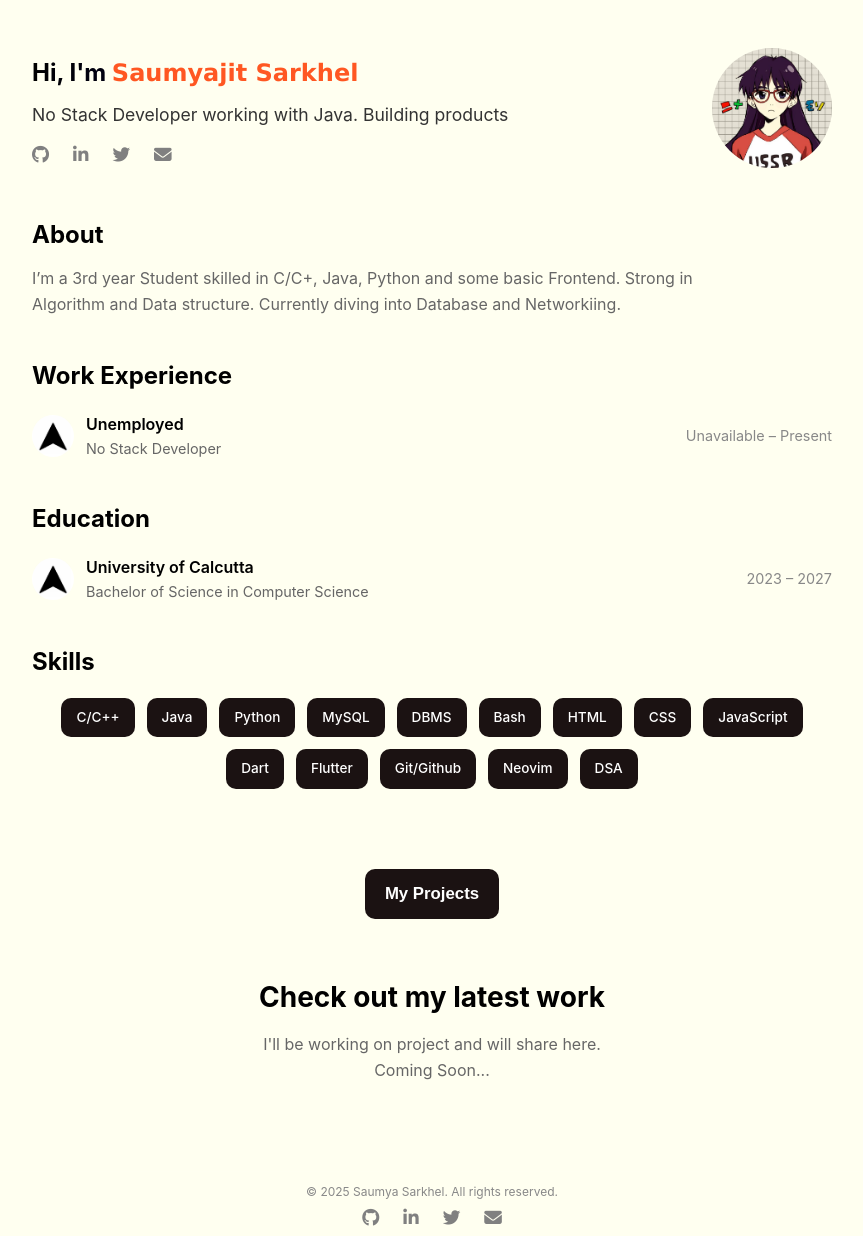
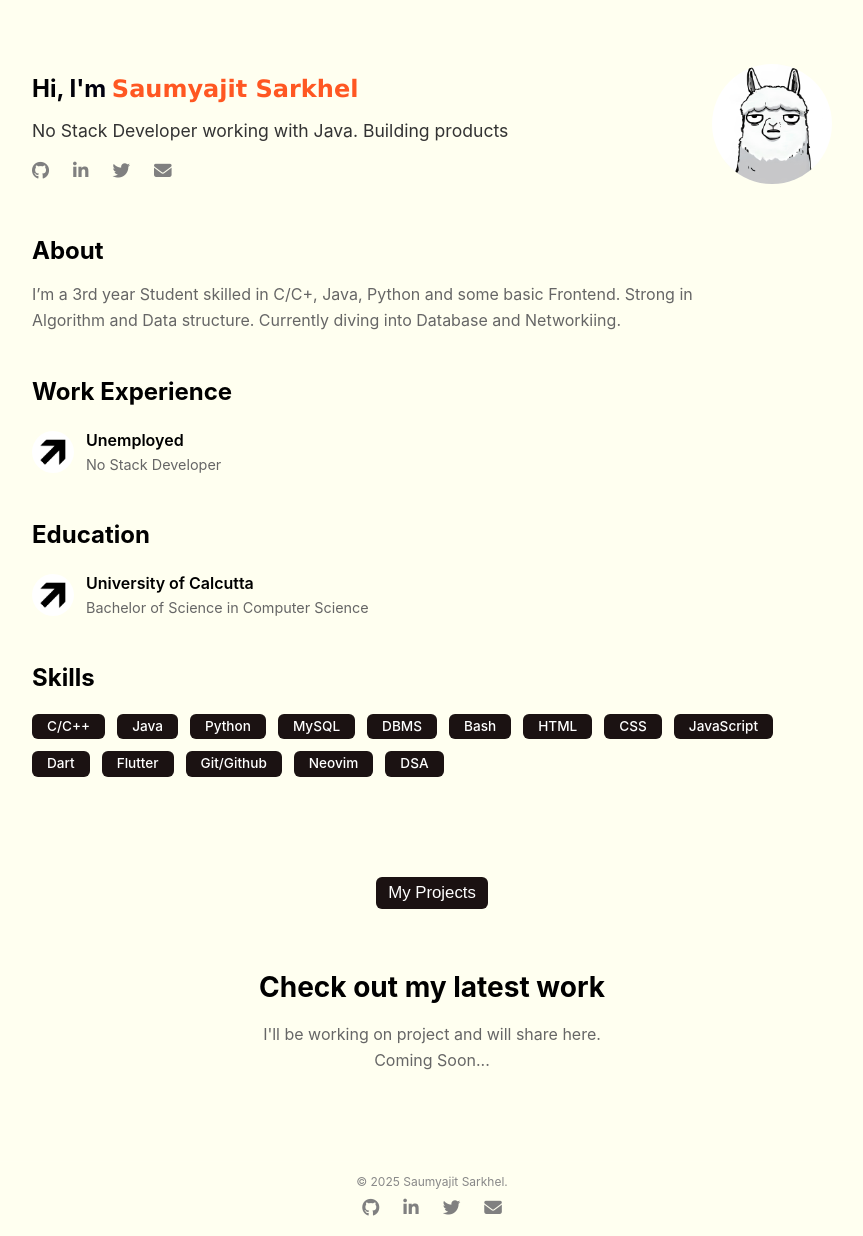
Before and after one commit to Saumya-sarkhel/Saumya.dev, a plain HTML site: page index.html in a window 1280 px wide. Shown: the whole page, without its empty margins (208-1071 px from the left). Drawn offline with Linux system fonts and the light colour scheme.

Commit message:
Updated profile-2

```diff
--- a/style.css
+++ b/assets/css/style.css
@@ -11,7 +11,7 @@ body {
     background: #FFFFF0; /* Ivory white */
     color: #000;
     line-height: 1.6;
-    padding: 1em;
+    padding: 2em;
 }
 
 .gradient-text{
@@ -26,6 +26,8 @@ body {
     max-width: 800px;
     margin: 0 auto;
 }
+
+
 
 /* ======= Hero Section =========*/
 .hero {
@@ -82,7 +84,12 @@ body {
     border-radius: 50%;
     object-fit: cover;
     cursor: pointer;
+    transition: transform 0.3s ease;
 }
+.hero-img img:hover {
+    transform: scale(1.05);
+}
+
 
 /* ====== Section Headings ====== */
 section h2 {
@@ -179,16 +186,17 @@ section h2 {
 .skills .tags {
     display: flex;
     flex-wrap: wrap;
-    justify-content: center;
+    justify-content: left;
     gap: 12px;
     margin-top: 1rem;
+    padding-bottom: 20px;
 }
 
 .tags span {
     background-color: #1B1212;
     color: #fff;
-    padding: 8px 14px;
-    border-radius: 10px;
+    padding: 1px 14px;
+    border-radius: 6px;
     font-weight: 500;
     font-size: 0.85rem;
     cursor: pointer;
@@ -208,9 +216,9 @@ section h2 {
     font-size: 1.05rem;
     color: #fff;
     border: none;
-    padding: 15px 20px;
-    border-radius: 10px;
-    font-weight: 600;
+    padding: 6px 12px;
+    border-radius: 6px;
+    font-weight: 450;
     margin-bottom: 1rem;
 }
 
--- a/index.html
+++ b/index.html
@@ -4,15 +4,15 @@
 <head>
     <meta charset="UTF-8" />
     <meta name="viewport" content="width=device-width, initial-scale=1.0" />
-    <title>Saumya | Portfolio</title>
-    <link rel="stylesheet" href="style.css" />
-    <link rel="shortcut icon" href="image/icon.png">
+    <title>Saumya | Profile</title>
+    <link rel="stylesheet" href="assets\css\style.css" />
+    <link rel="shortcut icon" href="assets\Images\logo.png">
 
     <link rel="stylesheet" href="https://cdnjs.cloudflare.com/ajax/libs/font-awesome/6.4.0/css/all.min.css" />
 
     <!-- Open Graph tags  -->
     <meta property="og:type" content="website" />
-        <meta property="og:url" content="https://saumya-dev.netlify.app" />
+    <meta property="og:url" content="https://saumya-sarkhel.github.io/Saumya.dev/" />
     <meta property="og:title" content="Saumya's Portfolio" />
     <meta property="og:description" content="Personal Portfolio" />
     <meta property="og:image" content="https://yourwebsite.com/path/to/image.jpg" />
@@ -43,7 +43,7 @@
             </div>
             <!-- Hero image  -->
             <div class="hero-img">
-                <img src="image/profile.jpg" alt="Profile photo" />
+                <img src="assets\Images\profile.jpg" alt="Profile photo" />
             </div>
         </section>
 
@@ -60,13 +60,13 @@
             <h2>Work Experience</h2>
             <div class="job">
                 <div class="job-info">
-                    <img src="image/icon.png" alt="Pikme logo" />
+                    <img src="assets\Images\logo.png" alt="logo" />
                     <div>
                         <h3>Unemployed</h3>
                         <p>No Stack Developer</p>
                     </div>
                 </div>
-                <span class="date">Unavailable – Present</span>
+                <!-- <span class="date">Unavailable – Present</span> -->
             </div>
 
         </section>
@@ -76,13 +76,13 @@
             <h2>Education</h2>
             <div class="edu-item">
                 <div class="edu-info">
-                    <img src="image/icon.png" alt="University logo" />
+                    <img src="assets\Images\logo.png" alt="University logo" />
                     <div>
                         <h3>University of Calcutta</h3>
                         <p>Bachelor of Science in Computer Science </p>
                     </div>
                 </div>
-                <span class="date">2023 – 2027</span>
+                <!-- <span class="date">2023 – 2027</span> -->
             </div>
         </section>
 
@@ -90,6 +90,7 @@
         <section class="skills">
             <h2>Skills</h2>
             <div class="tags">
+
                 <span>C/C++</span>
                 <span>Java</span>
                 <span>Python</span>
@@ -105,12 +106,6 @@
                 <span>Neovim</span>
                 <span>DSA</span>
 
-                <!-- <span>Solidity</span>
-                <span>Rust</span>
-                <span>PostgreSQL</span>
-                <span>MongoDB</span>
-                <span>Docker</span>
-                <span>AWS</span> -->
             </div>
         </section>
 
@@ -127,7 +122,7 @@
     </main>
 
     <footer class="footer">
-        <p>&copy; <span id="year"></span> Saumya Sarkhel. All rights reserved.</p>
+        <p>&copy; <span id="year"></span> Saumyajit Sarkhel.</p>
         <div class="social-icons">
             <a href="https://github.com/Saumya-sarkhel" aria-label="GitHub"><i class="fab fa-github"></i></a>
             <a href="https://linkedin.com/" aria-label="LinkedIn"><i class="fab fa-linkedin-in"></i></a>
@@ -136,7 +131,7 @@
         </div>
     </footer>
 
-    <script src="script.js"></script>
+    <script src="assets\js\script.js"></script>
 </body>
 
 </html>
```
Also changed, not shown: assets/Images/logo.png (added), assets/Images/profile.jpg (added), assets/Images/top.png (renamed from image/top.png), assets/js/script.js (renamed from script.js), image/icon.png (deleted), image/profile.jpg (deleted). Lines whose indentation alone changed are shown as unchanged.
